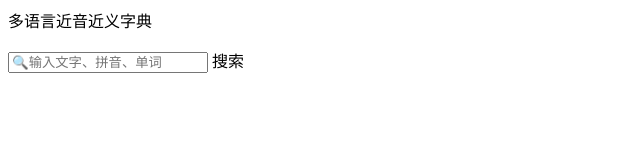
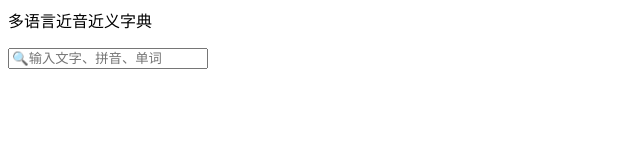
Before and after one commit to ziyinyi/ziyinyi.github.io, a plain HTML site: page index.html in a window 1280 px wide. Shown: the full height of the page, 0-640 px from the left. Drawn offline with Linux system fonts and the light colour scheme.

Commit message:
Update index.html

```diff
--- a/index.html
+++ b/index.html
@@ -2,7 +2,6 @@
 <div class="container" style="z-index: 999" id="searchDiv">
        <div class="keyword-search">
            <input id="key" type="text" style="width: 200px;" placeholder="🔍输入文字、拼音、单词">
-           搜索
            <a href="Javascript:void(0);" class="prev" onclick="&＃39;wordSearch(1)&＃39;"><i class="c-icon"></i></a>
            <a href="Javascript:void(0);" class="next" onclick="&＃39;wordSearch()&＃39;"><i class="c-icon"></i></a>
        </div>
```
